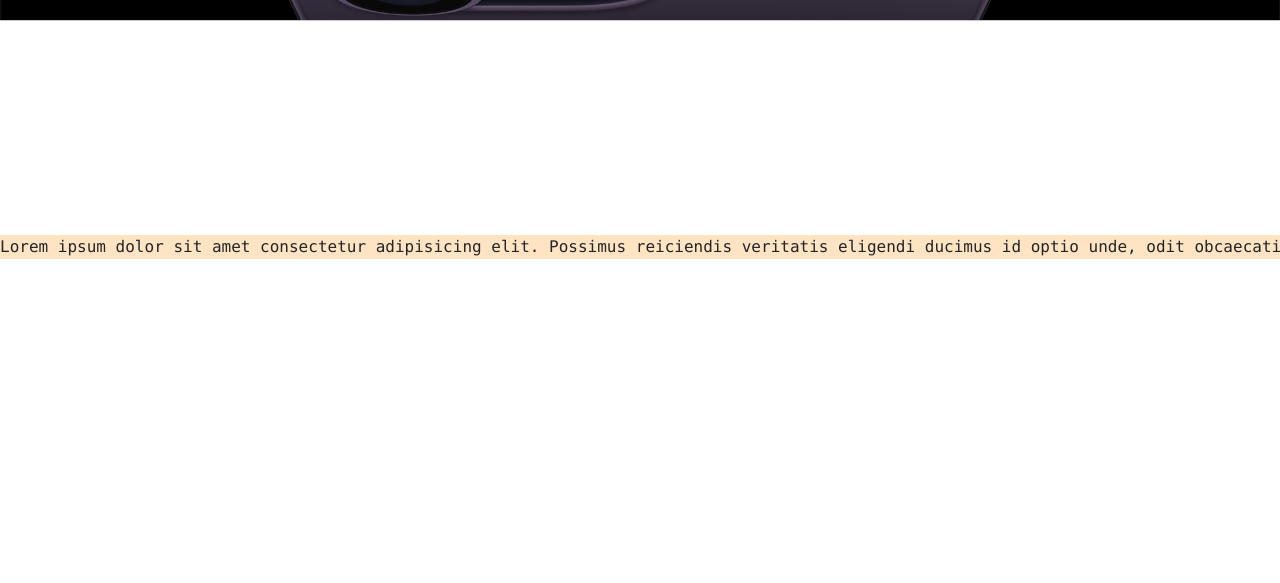
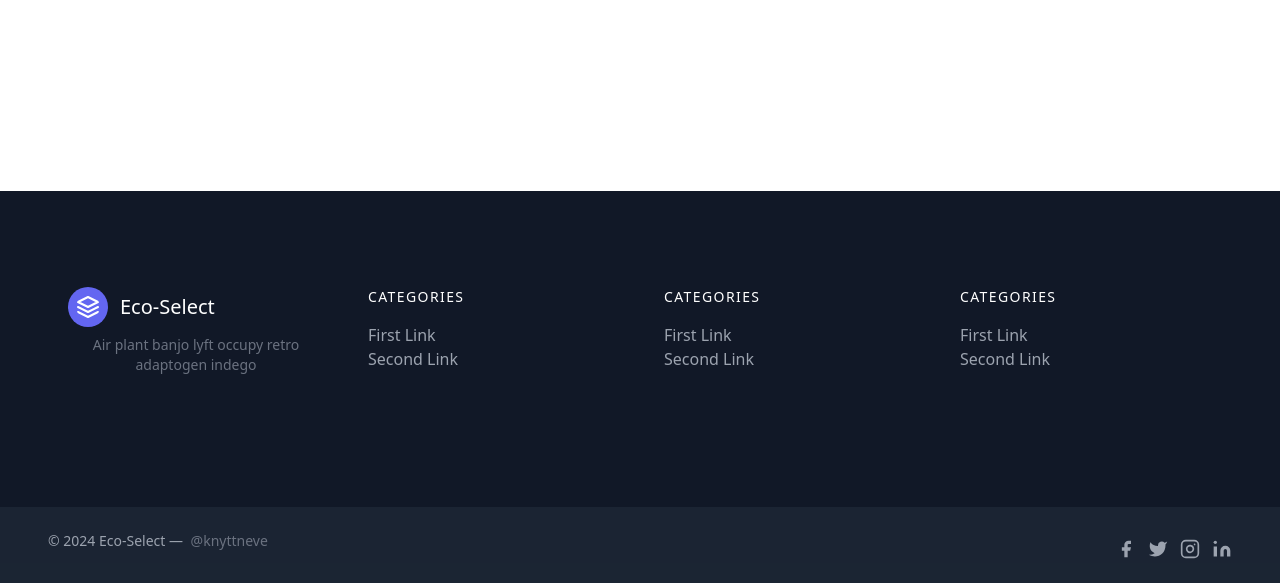
Before and after one commit to Sami606713/Python_Projects, a Django app: template Djanjo/ecomerence_env/my_ecomerence/products/templates/index.html in a window 1280 px wide. Shown: the part 454-1037 px from the top of the page. Before the commit the page ends 713 px from the top, so only its background shows below. Run offline with Django 4.2, Linux system fonts and the light colour scheme; the template is opened without the code that fills it, so the values that code supplies are empty.

Commit message:
adjust the home page

```diff
--- a/Djanjo/ecomerence_env/my_ecomerence/products/templates/base.html
+++ b/Djanjo/ecomerence_env/my_ecomerence/products/templates/base.html
@@ -40,13 +40,11 @@
         <a class="mr-5 hover:text-white" href="/product/contact">Contact</a>
        <a class="mr-5 hover:text-white" href="/product/signup">Signup</a>
       </nav>
-       <form class="d-flex">
-              <input class="form-control me-2" type="search" placeholder="Search" aria-label="Search">
-              <button class="bg-blue-500 hover:bg-blue-700 text-white font-bold py-2 px-4 rounded" type="submit">Search</button>
-              <a href="product/shoping_cart">
-                  <button class="bg-gray-500 hover:bg-gray-700 text-white font-bold py-2 px-4 rounded mx-2" type="submit">Cart(<span id="cart">0</span>)</button>
-              </a>
-          </form>
+        <form class="d-flex">
+          <input class="form-control me-2" type="search" placeholder="Search" aria-label="Search">
+          <button class="bg-blue-500 hover:bg-blue-700 text-white font-bold py-2 px-4 rounded" type="submit">Search</button>
+          <a href="/product/shoping_cart" button class="bg-gray-500 hover:bg-gray-700 text-white font-bold py-2 px-4 rounded mx-2" id="CartButton" type="submit">Cart(<span id="cart">0</span>)</button> </a>
+        </form>
     </div>
   </header>
 
@@ -57,11 +55,84 @@
 <!-- Extend krni ha -->
 {% block body%}  {% endblock%}
 
-
-<footer style="background-color: bisque; margin-top: 150px;">
-<div>
-<pre>Lorem ipsum dolor sit amet consectetur adipisicing elit. Possimus reiciendis veritatis eligendi ducimus id optio unde, odit obcaecati laboriosam.</pre>
-</div>
+<!-- Footer  -->
+<footer class="text-gray-400 bg-gray-900 body-font">
+  <div class="container px-5 py-24 mx-auto flex md:items-center lg:items-start md:flex-row md:flex-nowrap flex-wrap flex-col">
+    <div class="w-64 flex-shrink-0 md:mx-0 mx-auto text-center md:text-left md:mt-0 mt-10">
+      <a class="flex title-font font-medium items-center md:justify-start justify-center text-white">
+        <svg xmlns="http://www.w3.org/2000/svg" fill="none" stroke="currentColor" stroke-linecap="round" stroke-linejoin="round" stroke-width="2" class="w-10 h-10 text-white p-2 bg-indigo-500 rounded-full" viewBox="0 0 24 24">
+          <path d="M12 2L2 7l10 5 10-5-10-5zM2 17l10 5 10-5M2 12l10 5 10-5"></path>
+        </svg>
+        <span class="ml-3 text-xl">Eco-Select</span>
+      </a>
+      <p class="mt-2 text-sm text-gray-500">Air plant banjo lyft occupy retro adaptogen indego</p>
+    </div>
+      <div class="lg:w-1/4 md:w-1/2 w-full px-4">
+        <h2 class="title-font font-medium text-white tracking-widest text-sm mb-3">CATEGORIES</h2>
+        <nav class="list-none mb-10">
+          <li>
+            <a class="text-gray-400 hover:text-white">First Link</a>
+          </li>
+          <li>
+            <a class="text-gray-400 hover:text-white">Second Link</a>
+          </li>
+        </nav>
+      </div>
+      <div class="lg:w-1/4 md:w-1/2 w-full px-4">
+        <h2 class="title-font font-medium text-white tracking-widest text-sm mb-3">CATEGORIES</h2>
+        <nav class="list-none mb-10">
+          <li>
+            <a class="text-gray-400 hover:text-white">First Link</a>
+          </li>
+          <li>
+            <a class="text-gray-400 hover:text-white">Second Link</a>
+          </li>
+        </nav>
+      </div>
+      <div class="lg:w-1/4 md:w-1/2 w-full px-4">
+        <h2 class="title-font font-medium text-white tracking-widest text-sm mb-3">CATEGORIES</h2>
+        <nav class="list-none mb-10">
+          <li>
+            <a class="text-gray-400 hover:text-white">First Link</a>
+          </li>
+          <li>
+            <a class="text-gray-400 hover:text-white">Second Link</a>
+          </li>
+        </nav>
+      </div>
+    </div>
+  </div>
+  <div class="bg-gray-800 bg-opacity-75">
+    <div class="container mx-auto py-4 px-5 flex flex-wrap flex-col sm:flex-row">
+      <p class="text-gray-400 text-sm text-center sm:text-left">© 2024 Eco-Select —
+        <a href="https://twitter.com/knyttneve" class="text-gray-500 ml-1" rel="noopener noreferrer" target="_blank">@knyttneve</a>
+      </p>
+      <span class="inline-flex sm:ml-auto sm:mt-0 mt-2 justify-center sm:justify-start">
+        <a class="text-gray-400">
+          <svg fill="currentColor" stroke-linecap="round" stroke-linejoin="round" stroke-width="2" class="w-5 h-5" viewBox="0 0 24 24">
+            <path d="M18 2h-3a5 5 0 00-5 5v3H7v4h3v8h4v-8h3l1-4h-4V7a1 1 0 011-1h3z"></path>
+          </svg>
+        </a>
+        <a class="ml-3 text-gray-400">
+          <svg fill="currentColor" stroke-linecap="round" stroke-linejoin="round" stroke-width="2" class="w-5 h-5" viewBox="0 0 24 24">
+            <path d="M23 3a10.9 10.9 0 01-3.14 1.53 4.48 4.48 0 00-7.86 3v1A10.66 10.66 0 013 4s-4 9 5 13a11.64 11.64 0 01-7 2c9 5 20 0 20-11.5a4.5 4.5 0 00-.08-.83A7.72 7.72 0 0023 3z"></path>
+          </svg>
+        </a>
+        <a class="ml-3 text-gray-400">
+          <svg fill="none" stroke="currentColor" stroke-linecap="round" stroke-linejoin="round" stroke-width="2" class="w-5 h-5" viewBox="0 0 24 24">
+            <rect width="20" height="20" x="2" y="2" rx="5" ry="5"></rect>
+            <path d="M16 11.37A4 4 0 1112.63 8 4 4 0 0116 11.37zm1.5-4.87h.01"></path>
+          </svg>
+        </a>
+        <a class="ml-3 text-gray-400">
+          <svg fill="currentColor" stroke="currentColor" stroke-linecap="round" stroke-linejoin="round" stroke-width="0" class="w-5 h-5" viewBox="0 0 24 24">
+            <path stroke="none" d="M16 8a6 6 0 016 6v7h-4v-7a2 2 0 00-2-2 2 2 0 00-2 2v7h-4v-7a6 6 0 016-6zM2 9h4v12H2z"></path>
+            <circle cx="4" cy="4" r="2" stroke="none"></circle>
+          </svg>
+        </a>
+      </span>
+    </div>
+  </div>
 </footer>
 <!-- end extand -->
 <!-- Optional JavaScript; choose one of the two! -->
@@ -72,6 +143,8 @@
     <script src="https://cdn.jsdelivr.net/npm/@popperjs/core@2.9.2/dist/umd/popper.min.js" integrity="sha384-IQsoLXl5PILFhosVNubq5LC7Qb9DXgDA9i+tQ8Zj3iwWAwPtgFTxbJ8NT4GN1R8p" crossorigin="anonymous"></script>
     <script src="https://cdn.jsdelivr.net/npm/bootstrap@5.0.2/dist/js/bootstrap.min.js" integrity="sha384-cVKIPhGWiC2Al4u+LWgxfKTRIcfu0JTxR+EQDz/bgldoEyl4H0zUF0QKbrJ0EcQF" crossorigin="anonymous"></script>
     <script src="https://code.jquery.com/jquery-3.6.0.min.js"></script>
+    <script src="https://unpkg.com/@popperjs/core@2.11.6/dist/umd/popper.min.js"></script>
+    <script src="https://unpkg.com/tippy.js@6.3.1/dist/tippy-bundle.umd.min.js"></script>
     {% block js %}  {% endblock %}
   </body>
 </html>
--- a/Djanjo/ecomerence_env/my_ecomerence/products/templates/index.html
+++ b/Djanjo/ecomerence_env/my_ecomerence/products/templates/index.html
@@ -5,73 +5,65 @@
 {% load static%}
 <!-- Slider -->
 <hr>
-
-<div id="carouselExampleControls" class="carousel slide " data-bs-ride="carousel">
+<div class="w-full mt-1">
+  <div id="carouselExampleControls" class="carousel slide" data-ride="carousel">
       <div class="carousel-inner">
-    <div class="carousel-item active"></div>
-      <img src='{% static "products/images/iphone.jpg" %}' class="d-block w-100" alt="..." style="max-height: 400px;">
-      <div class="carousel-caption d-none d-md-block">
-        <h5>Second slide label</h5>
+          <div class="carousel-item active">
+              <img src="https://picsum.photos/400/300" class="d-block w-full" alt="Slide 1" style="max-height: 375px;">
+              <div class="carousel-caption text-white">
+                  <h5>First Slide Label</h5>
+                  <p>Some representative placeholder content for the first slide.</p>
+              </div>
+          </div>
+          <div class="carousel-item">
+              <img src="https://picsum.photos/400/400" class="d-block w-full" alt="Slide 2" style="max-height: 375px;">
+              <div class="carousel-caption text-white">
+                  <h5>Second Slide Label</h5>
                   <p>Some representative placeholder content for the second slide.</p>
               </div>
           </div>
-    <div class="carousel-item">
-      <img src='{% static "products/images/iphone.jpg" %}' class="d-block w-100" alt="..." style="max-height: 400px;">
-      <!-- <img src="https://picsum.photos/400/400" class="d-block w-100" alt="..."> -->
-      <div class="carousel-caption d-none d-md-block">
-        <h5>Second slide label</h5>
-        <p>Some representative placeholder content for the second slide.</p>
-      </div>
-    </div>
-    <div class="carousel-item">
-      <img src='{% static "products/images/iphone.jpg" %}' class="d-block w-100" alt="..." style="max-height: 400px;">
-      <!-- <img src="https://picsum.photos/400/400" class="d-block w-100" alt="..."> -->
-      <div class="carousel-caption d-none d-md-block">
-        <h5>Second slide label</h5>
-        <p>Some representative placeholder content for the second slide.</p>
-      </div>
-    </div>
+          <!-- Add more carousel items as needed -->
       </div>
       <button class="carousel-control-prev" type="button" data-bs-target="#carouselExampleControls" data-bs-slide="prev">
           <span class="carousel-control-prev-icon" aria-hidden="true"></span>
-    <span class="visually-hidden">Previous</span>
+          <span class="sr-only">Previous</span>
       </button>
       <button class="carousel-control-next" type="button" data-bs-target="#carouselExampleControls" data-bs-slide="next">
           <span class="carousel-control-next-icon" aria-hidden="true"></span>
-    <span class="visually-hidden">Next</span>
+          <span class="sr-only">Next</span>
       </button>
   </div>
-<hr>
+</div>
 <!-- End Slider -->
 
 <!-- card -->
-  <div class="product-cards" id="product-item" style="padding: 2rem;">
-    <h1></h1>
-    <ul class="product-list">
-      {% for item in product%}
-      <li class="product-card">
-        <div class="product-image">
-          <img id="image{{item.id}}" src="{{item.image}}" alt="Product image">
+  <section class="text-gray-400 bg-white body-font">
+  <div class="container px-5 py-24 mx-auto">
+    <div class="flex flex-wrap -m-4">
+      {% for item in product %}
+      <div class="lg:w-1/4 md:w-1/2 p-4 w-full">
+        <a href="/product/product_view/{{item.id}}" class="block relative h-48 rounded overflow-hidden">
+          <img id="image{{item.id}}" class="object-cover object-center w-full h-full block" src="{{item.image}}" alt="Product image">
           <i class="fas fa-eye"></i>
+        </a>
+        <div class="mt-4">
+          <h3 class="text-gray-500 text-xs tracking-widest title-font mb-1">{{item.category}}</h3>
+          <h2 class="text-black title-font text-lg font-medium" id="prname{{item.id}}" style="color: rgb(19, 19, 18);">{{item.name}}</h2>
+          <h3 class="mt-1" id="price{{item.id}}" style="color: rgb(255, 102, 0);">{{item.price}}</h3>
         </div>
+        <div class="mt-4">
+          <button class="bg-yellow text-black py-2 hover:text-white px-4 rounded hover:bg-blue-600 border border-black-500 p-4 cart" id="{{item.id}}">Add to cart</button>
+        </div>
+      </div>
+      {% if forloop.counter|divisibleby:4 and forloop.counter > 0 %}
+      </div>
+      <div class="flex flex-wrap -m-4">
+      {% endif %}
+      {% endfor %}
+    </div>
+  </div>
+</section>
 
-        <div class="product-info">
-          <a href="/product/product_view/{{item.id}}" class="product-name"><h5 id="prname{{item.id}}"
-             style="color: orange;">{{item.name}}</h5></a>
-
-          <p class="product-price" id="price{{item.id}}" style="color: rgb(255, 0, 0);">{{item.price}}</p>
-        </div>
-        <div class="d-grid gap-2">
-          <button class="btn btn-primary cart" id="{{item.id}}">Add to cart</button>
-        </div>
-      </li>
-      {% if forloop.counter|divisibleby:5 and forloop.counter > 0 %}
-    </ul> <ul class="product-list">
-      {% endif %}
-
-      {% endfor %}
-    </ul>
-  </div>
   <!-- end card -->
 {% endblock%}>
 
@@ -88,7 +80,7 @@
 
   // jQuery code to handle cart click
   $('.cart').click(function() {
-     console.log("clicked");
+    //  console.log("clicked");
     var idstr=this.id.toString();
     if (cart[idstr]!=undefined) {
       quantity=cart[idstr][1]+1
```
Also changed, not shown: Djanjo/ecomerence_env/my_ecomerence/products/templates/registration/log_in.html (+8 -4 lines), Djanjo/ecomerence_env/my_ecomerence/products/templates/shoping_cart.html (+34 -10 lines), Djanjo/ecomerence_env/my_ecomerence/media/images/ML_book.jpg (added), Djanjo/ecomerence_env/my_ecomerence/media/images/pieces.PNG (added). Lines whose indentation alone changed are shown as unchanged.
